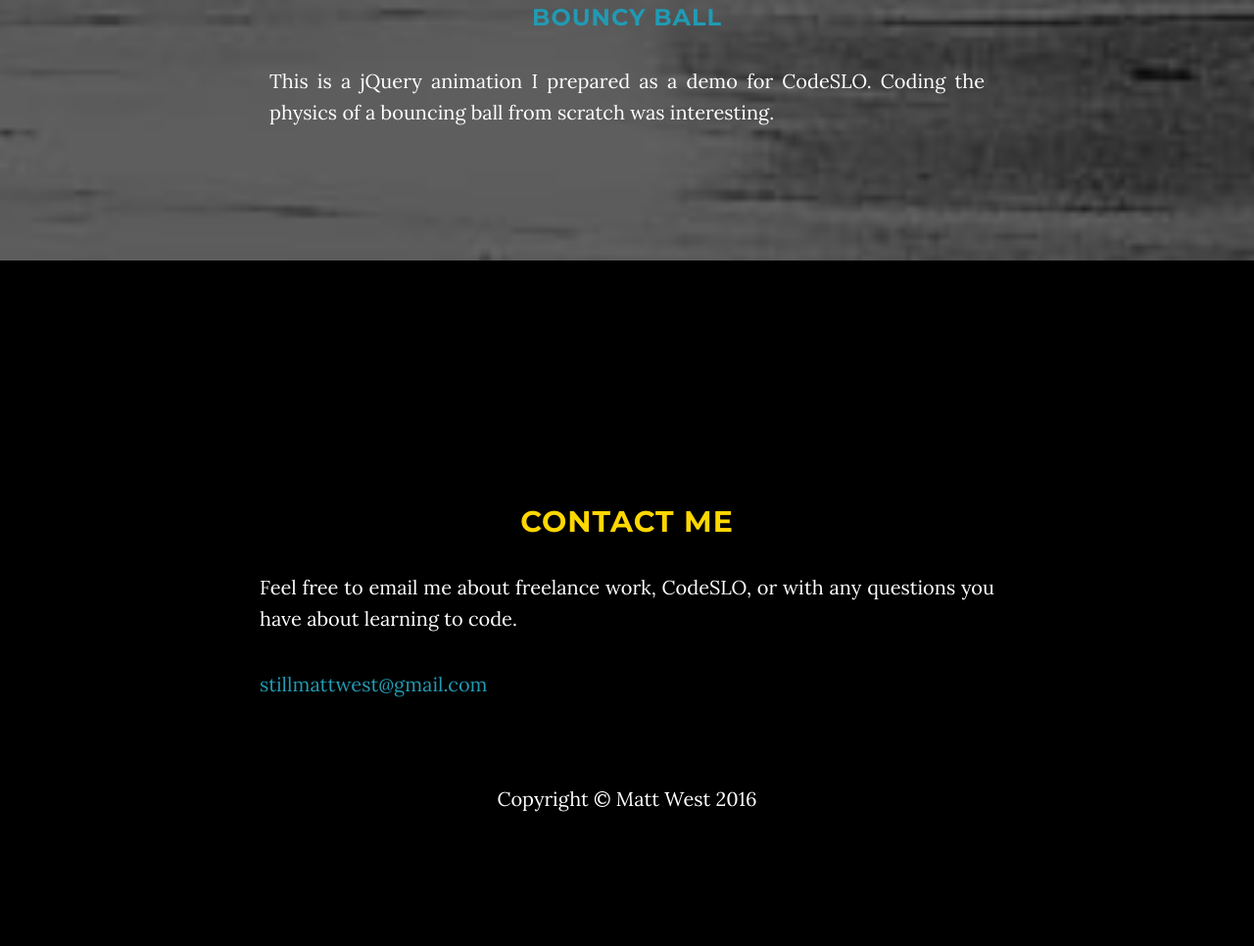
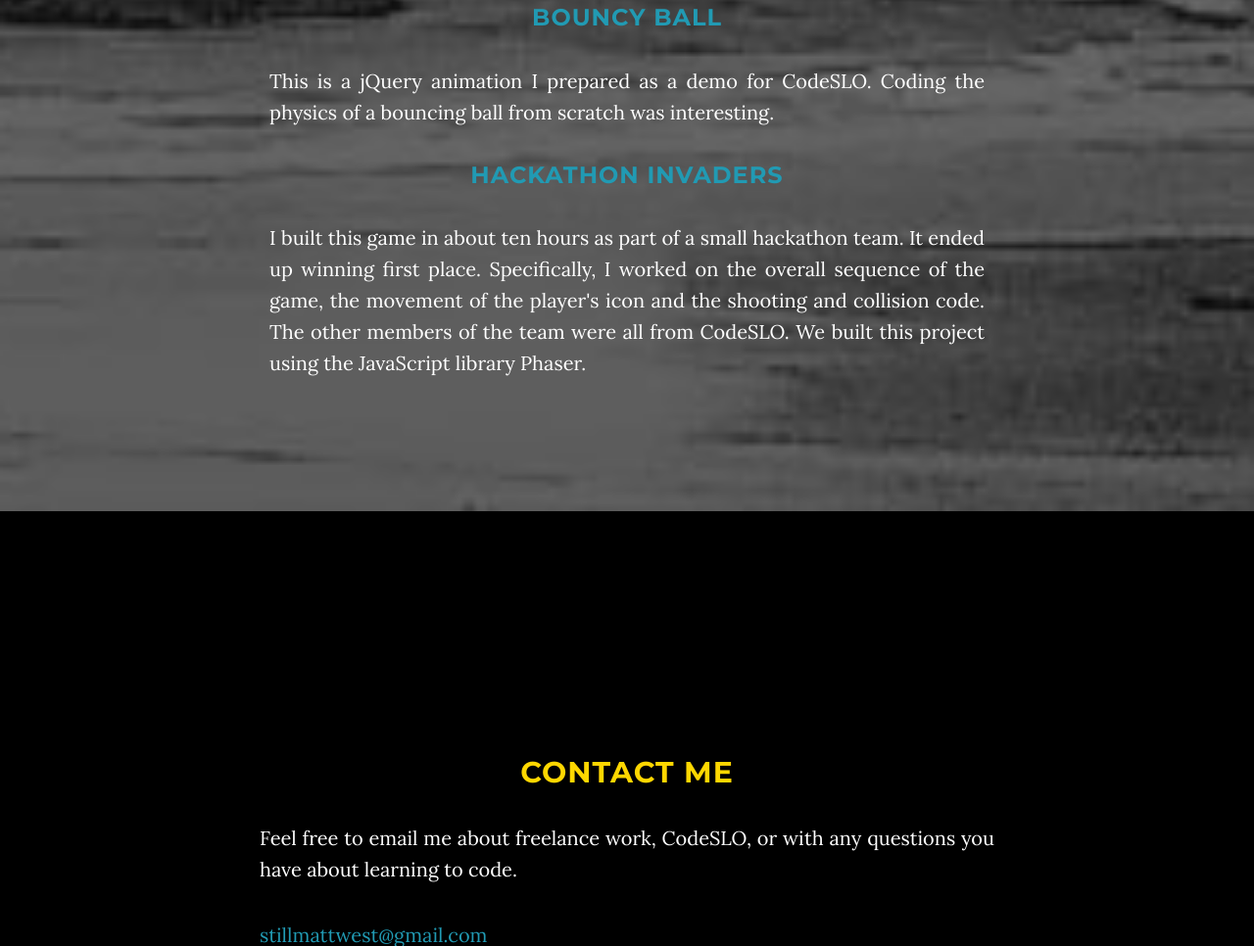
Before and after one commit to stillmattwest/stillmattwest.github.io, a plain HTML site: page index.html in a window 1280 px wide. Shown: the part 3862-4828 px from the top of the page at 98% size. Before the commit the page ends 4744 px from the top, so only its background shows below. Drawn offline with Linux system fonts and the light colour scheme.

Commit message:
added hackathon invaders to portfolio

```diff
--- a/index.html
+++ b/index.html
@@ -164,6 +164,10 @@
 						<p>This is a jQuery animation I prepared as a demo for CodeSLO. Coding the physics of a bouncing ball from scratch was
 							interesting.</p>
 					</div>
+					<div class="project-div">
+						<h3 class="text-center"><a href="https://codeslohackathon.github.io/Hackathon/" target="_blank">Hackathon Invaders</a></h3>
+						<p>I built this game in about ten hours as part of a small hackathon team. It ended up winning first place. Specifically, I worked on the overall sequence of the game, the movement of the player's icon and the shooting and collision code. The other members of the team were all from CodeSLO. We built this project using the JavaScript library Phaser.</p>
+					</div>
 				</div>
 			</div>
 		</div>
```
